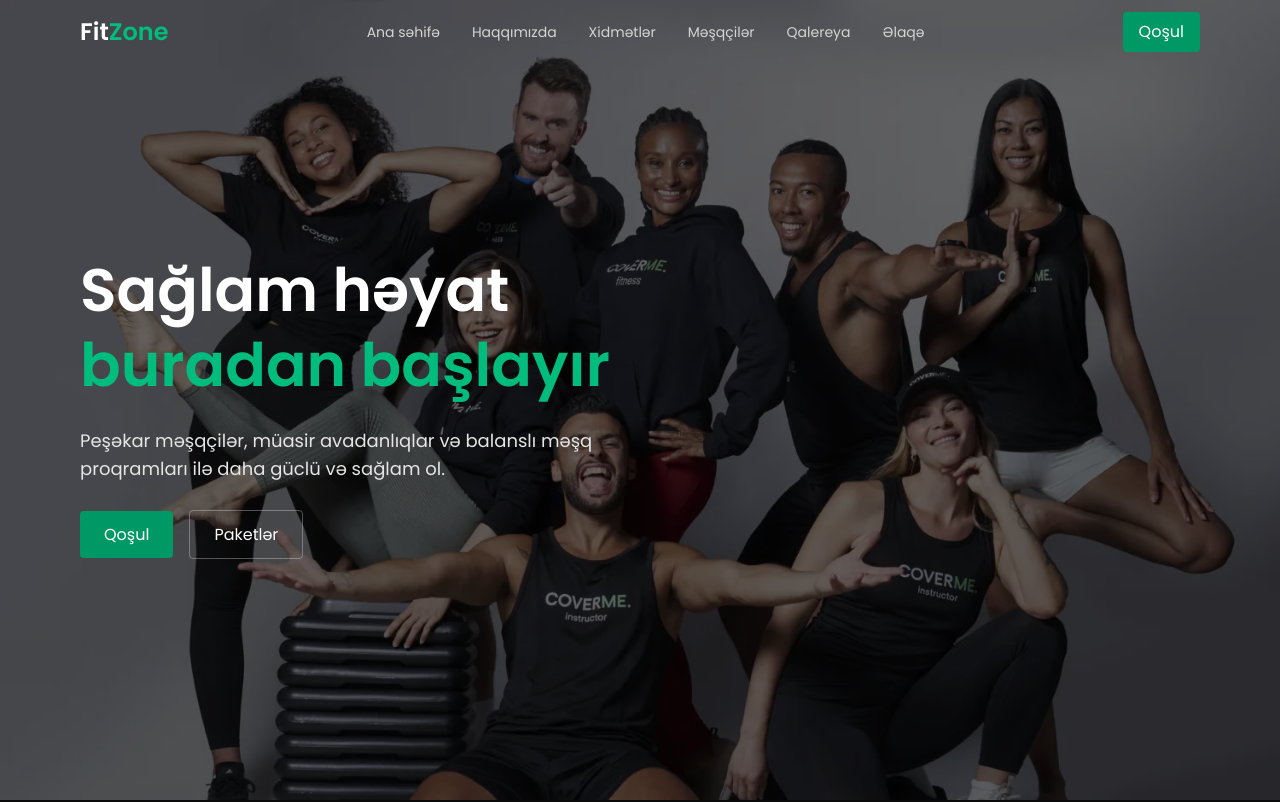
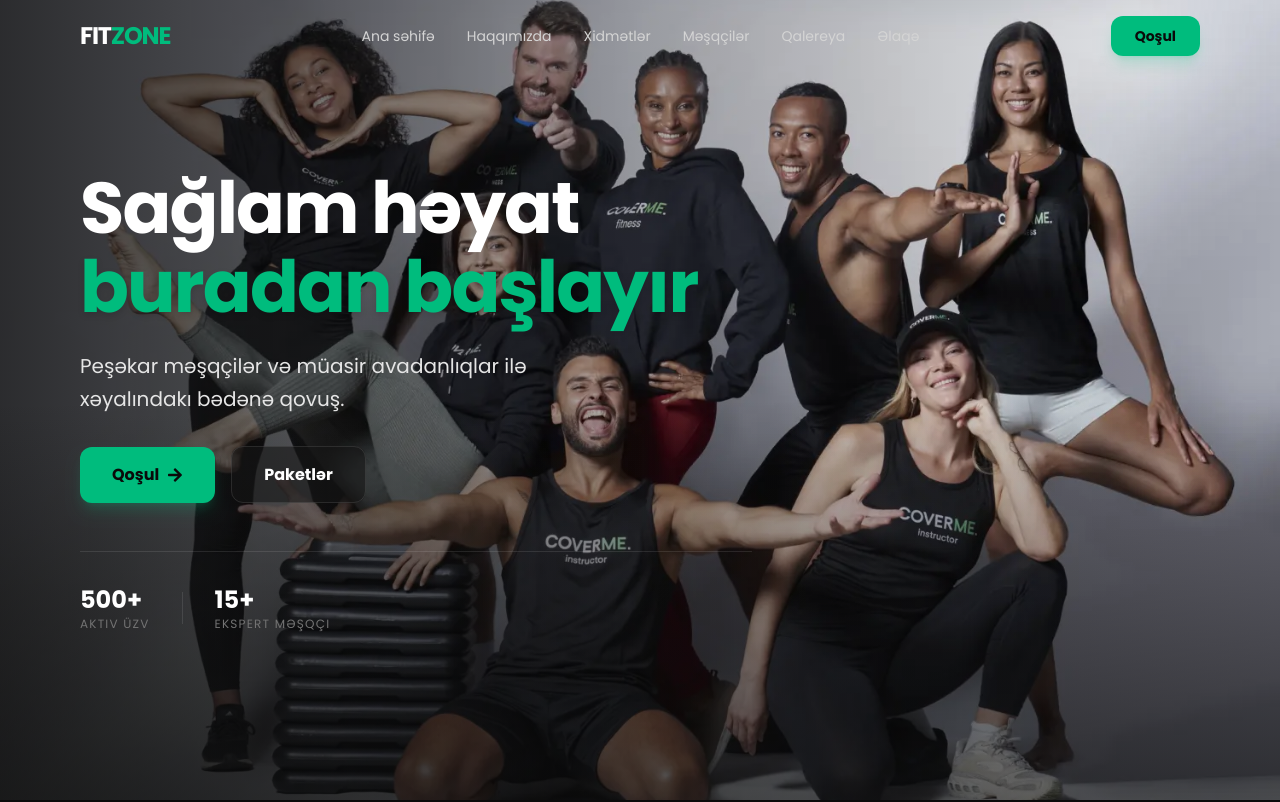
Before and after one commit to elxanoffical/Fitness, a Next.js app: page / in a window 1280 px wide. Shown: the top 802 px of the page. Built offline with nearby package versions, Linux system fonts and the light colour scheme.

Commit message:
implement premium glassmorphism navbar and cinematic hero section

```diff
--- a/components/Hero.jsx
+++ b/components/Hero.jsx
@@ -3,107 +3,122 @@
 import Image from "next/image";
 import Link from "next/link";
 import { motion } from "framer-motion";
+import { FaArrowRight } from "react-icons/fa";
 
 export default function Hero() {
-
   const container = {
     hidden: {},
     show: {
       transition: {
-        staggerChildren: 0.18,
+        staggerChildren: 0.1,
       },
     },
   };
 
   const item = {
-    hidden: { opacity: 0, y: 40 },
+    hidden: { opacity: 0, y: 20 },
     show: {
       opacity: 1,
       y: 0,
       transition: {
-        duration: 0.7,
-        ease: [0.22, 1, 0.36, 1], // professional cubic-bezier
+        duration: 0.6,
+        ease: [0.22, 1, 0.36, 1],
       },
     },
   };
 
   return (
-    <section className="relative min-h-[100svh] w-full bg-neutral-950 overflow-hidden flex">
+    <section className="relative min-h-[100svh] w-full bg-neutral-950 overflow-hidden flex items-center">
 
-      {/* BACKGROUND IMAGE */}
+      {/* BACKGROUND IMAGE - Şəkli daha aydın görmək üçün opacity artırıldı */}
       <motion.div
-        initial={{ scale: 1.08 }}
-        animate={{ scale: 1 }}
-        transition={{ duration: 1.4, ease: "easeOut" }}
+        initial={{ scale: 1.1, opacity: 0 }}
+        animate={{ scale: 1, opacity: 1 }}
+        transition={{ duration: 1.5, ease: "easeOut" }}
         className="absolute inset-0"
       >
         <Image
           src="/HeroTrainers.webp"
-          alt="Fitness Image"
+          alt="FitZone Hero"
           fill
           priority
           sizes="100vw"
-          className="object-cover object-top"
+          className="object-cover object-center "
         />
+
+        {/* Overlay - Şəffaflıq artırıldı ki, şəkil rahat görünsün */}
+        <div className="absolute inset-0 bg-gradient-to-r from-neutral-950/80 via-neutral-950/30 to-transparent" />
+        <div className="absolute inset-0 bg-gradient-to-t from-neutral-950/60 via-transparent to-transparent" />
       </motion.div>
-
-      {/* OVERLAY */}
-      <div className="absolute inset-0 bg-black/60" />
 
       {/* CONTENT */}
       <motion.div
         variants={container}
         initial="hidden"
         animate="show"
-        className="relative z-10 w-full max-w-6xl mx-auto px-4 flex flex-col justify-center"
+        className="relative z-10 w-full max-w-6xl mx-auto px-4"
       >
-
-        <div className="max-w-xl">
+        <div className="max-w-2xl">
 
           <motion.h1
             variants={item}
-            className="text-3xl sm:text-4xl md:text-6xl font-semibold text-white leading-tight"
+            className="text-4xl sm:text-5xl md:text-7xl font-bold text-white leading-[1.1] tracking-tight"
           >
             Sağlam həyat
             <br />
-            <span className="text-emerald-500">
+            <span className="text-emerald-500 drop-shadow-md">
               buradan başlayır
             </span>
           </motion.h1>
 
           <motion.p
             variants={item}
-            className="mt-4 md:mt-6 text-neutral-200 text-base md:text-lg"
+            className="mt-6 text-neutral-200 text-base md:text-xl leading-relaxed max-w-lg"
           >
-            Peşəkar məşqçilər, müasir avadanlıqlar və balanslı məşq proqramları
-            ilə daha güclü və sağlam ol.
+            Peşəkar məşqçilər və müasir avadanlıqlar ilə xəyalındakı bədənə qovuş.
           </motion.p>
 
+          {/* BUTTONS - Mobile-da yanaşı durması üçün flex-row və gap tənzimləndi */}
           <motion.div
             variants={item}
-            className="mt-8 md:mt-10 flex gap-4 flex-wrap"
+            className="mt-8 flex flex-row items-center gap-3 md:gap-4"
           >
             <motion.div whileHover={{ scale: 1.05 }} whileTap={{ scale: 0.96 }}>
               <Link
                 href="/contact"
-                className="bg-emerald-600 hover:bg-emerald-500 text-white px-6 py-3 rounded transition"
+                className="group flex items-center gap-2 bg-emerald-500 text-neutral-950 px-5 md:px-8 py-3 md:py-4 rounded-xl font-bold text-sm md:text-base transition-all shadow-lg shadow-emerald-500/20"
               >
                 Qoşul
+                <FaArrowRight className="group-hover:translate-x-1 transition-transform hidden sm:block" />
               </Link>
             </motion.div>
 
             <motion.div whileHover={{ scale: 1.05 }} whileTap={{ scale: 0.96 }}>
               <Link
                 href="/services"
-                className="border border-white/30 hover:border-emerald-500 text-white px-6 py-3 rounded transition"
+                className="bg-neutral-900/60 backdrop-blur-md border border-white/10 hover:border-emerald-500/50 text-white px-5 md:px-8 py-3 md:py-4 rounded-xl font-bold text-sm md:text-base transition-all"
               >
                 Paketlər
               </Link>
             </motion.div>
           </motion.div>
 
+          {/* STATS */}
+          <motion.div
+            variants={item}
+            className="mt-12 flex gap-6 md:gap-8 items-center border-t border-white/10 pt-8"
+          >
+            <div>
+              <p className="text-xl md:text-2xl font-bold text-white">500+</p>
+              <p className="text-neutral-500 text-[10px] md:text-xs uppercase tracking-widest">Aktiv Üzv</p>
+            </div>
+            <div className="w-px h-8 bg-white/10" />
+            <div>
+              <p className="text-xl md:text-2xl font-bold text-white">15+</p>
+              <p className="text-neutral-500 text-[10px] md:text-xs uppercase tracking-widest">Ekspert Məşqçi</p>
+            </div>
+          </motion.div>
         </div>
-
       </motion.div>
     </section>
   );
--- a/components/Navbar.jsx
+++ b/components/Navbar.jsx
@@ -26,153 +26,129 @@ export default function Navbar() {
     return () => window.removeEventListener("scroll", handleScroll);
   }, []);
 
-  /* Variants */
-
-  const container = {
-    hidden: {},
-    show: {
-      transition: {
-        staggerChildren: 0.08,
-      },
-    },
+  // Animasiya Variantları
+  const navVariants = {
+    hidden: { y: -20, opacity: 0 },
+    visible: {
+      y: 0,
+      opacity: 1,
+      transition: { staggerChildren: 0.1, duration: 0.5, ease: "easeOut" }
+    }
   };
 
-  const item = {
-    hidden: { opacity: 0, y: -15 },
-    show: {
-      opacity: 1,
-      y: 0,
-      transition: { duration: 0.4, ease: "easeOut" },
-    },
-  };
-
-  const mobileMenu = {
-    hidden: { opacity: 0, y: -30 },
-    show: {
-      opacity: 1,
-      y: 0,
-      transition: { duration: 0.4, ease: "easeOut" },
-    },
-    exit: {
-      opacity: 0,
-      y: -30,
-      transition: { duration: 0.3 },
-    },
+  const itemVariants = {
+    hidden: { y: -10, opacity: 0 },
+    visible: { y: 0, opacity: 1 }
   };
 
   return (
     <>
       <nav
-        className={`fixed top-0 w-full z-50 transition
-        ${scrolled
-            ? "bg-neutral-950 border-b border-neutral-800"
-            : "bg-transparent"
+        className={`fixed top-0 w-full z-[100] transition-all duration-500 ${
+          scrolled
+            ? "bg-neutral-950/80 backdrop-blur-md border-b border-white/5 py-3"
+            : "bg-transparent py-5"
         }`}
       >
-        <div className="max-w-6xl mx-auto h-16 px-4 flex items-center justify-between">
+        <div className="max-w-6xl mx-auto px-4 flex items-center justify-between">
+
           {/* Logo */}
           <motion.div
-            initial={{ opacity: 0, y: -20 }}
-            animate={{ opacity: 1, y: 0 }}
-            transition={{ duration: 0.5 }}
+            initial={{ opacity: 0, x: -20 }}
+            animate={{ opacity: 1, x: 0 }}
           >
-            <Link href="/" className="text-2xl font-semibold text-white">
-              Fit<span className="text-emerald-500">Zone</span>
+            <Link href="/" className="text-2xl font-bold text-white tracking-tighter">
+              FIT<span className="text-emerald-500">ZONE</span>
             </Link>
           </motion.div>
 
           {/* Desktop Links */}
-          <motion.ul
-            variants={container}
-            initial="hidden"
-            animate="show"
-            className="hidden lg:flex gap-8 text-sm"
+          <ul className="hidden lg:flex items-center gap-8">
+            {links.map((link, idx) => (
+              <motion.li
+                key={link.name}
+                initial={{ opacity: 0, y: -10 }}
+                animate={{ opacity: 1, y: 0 }}
+                transition={{ delay: idx * 0.05 }}
               >
-            {links.map((link) => (
-              <motion.li key={link.name} variants={item}>
                 <Link
                   href={link.href}
-                  className="text-neutral-300 hover:text-emerald-400 transition"
+                  className="text-sm font-medium text-neutral-300 hover:text-emerald-500 transition-colors duration-300 relative group"
                 >
                   {link.name}
+                  <span className="absolute -bottom-1 left-0 w-0 h-[2px] bg-emerald-500 transition-all duration-300 group-hover:w-full" />
                 </Link>
               </motion.li>
             ))}
-          </motion.ul>
+          </ul>
 
           {/* Desktop CTA */}
           <motion.div
-            initial={{ opacity: 0, y: -10 }}
-            animate={{ opacity: 1, y: 0 }}
-            transition={{ delay: 0.3 }}
-            className="hidden lg:inline-flex"
+            initial={{ opacity: 0, scale: 0.8 }}
+            animate={{ opacity: 1, scale: 1 }}
+            className="hidden lg:block"
           >
             <Link
               href="/contact"
-              className="bg-emerald-600 hover:bg-emerald-500 text-white px-4 py-2 rounded transition"
+              className="bg-emerald-500 hover:bg-emerald-600 text-neutral-950 px-6 py-2.5 rounded-xl font-bold text-sm transition-all shadow-lg shadow-emerald-500/20"
             >
               Qoşul
             </Link>
           </motion.div>
 
-          {/* Mobile Button */}
-          <motion.button
-            whileTap={{ scale: 0.9 }}
+          {/* Mobile Toggle */}
+          <button
             onClick={() => setOpen(!open)}
-            className="lg:hidden text-neutral-200"
+            className="lg:hidden text-white p-2 bg-neutral-900 rounded-lg border border-white/5"
           >
-            <motion.div
-              animate={{ rotate: open ? 180 : 0 }}
-              transition={{ duration: 0.3 }}
-            >
-              {open ? <FiX size={28} /> : <FiMenu size={28} />}
-            </motion.div>
-          </motion.button>
+            {open ? <FiX size={24} /> : <FiMenu size={24} />}
+          </button>
         </div>
       </nav>
 
-      {/* Mobile Menu */}
+      {/* Mobile Menu Overlay */}
       <AnimatePresence>
         {open && (
           <motion.div
-            variants={mobileMenu}
-            initial="hidden"
-            animate="show"
-            exit="exit"
-            className="lg:hidden fixed inset-0 z-40 bg-neutral-950 pt-24 px-6"
+            initial={{ opacity: 0, x: "100%" }}
+            animate={{ opacity: 1, x: 0 }}
+            exit={{ opacity: 0, x: "100%" }}
+            transition={{ type: "spring", damping: 25, stiffness: 200 }}
+            className="fixed inset-0 z-[90] bg-neutral-950 lg:hidden flex flex-col justify-center px-8"
           >
-            <motion.ul
-              variants={container}
-              initial="hidden"
-              animate="show"
-              className="flex flex-col gap-6"
+            <div className="space-y-8">
+              {links.map((link, idx) => (
+                <motion.div
+                  key={link.name}
+                  initial={{ opacity: 0, x: 20 }}
+                  animate={{ opacity: 1, x: 0 }}
+                  transition={{ delay: idx * 0.1 }}
                 >
-              {links.map((link) => (
-                <motion.li key={link.name} variants={item}>
                   <Link
                     href={link.href}
                     onClick={() => setOpen(false)}
-                    className="block text-xl text-neutral-200 border-b border-neutral-800 pb-3"
+                    className=" block text-xl text-neutral-200 border-b border-neutral-800 pb-3 transition-colors"
                   >
                     {link.name}
                   </Link>
-                </motion.li>
+                </motion.div>
               ))}
-            </motion.ul>
 
               <motion.div
                 initial={{ opacity: 0 }}
                 animate={{ opacity: 1 }}
-              transition={{ delay: 0.4 }}
+                transition={{ delay: 0.6 }}
+                className="pt-8 border-t border-white/5"
               >
                 <Link
                   href="/contact"
                   onClick={() => setOpen(false)}
-                className="mt-10 block text-center bg-emerald-600 hover:bg-emerald-500 text-white py-4 rounded text-lg"
+                  className="inline-block w-full text-center bg-emerald-500 text-neutral-950 py-4 rounded-2xl font-bold text-xl"
                 >
                   Qoşul
                 </Link>
               </motion.div>
+            </div>
           </motion.div>
         )}
       </AnimatePresence>
```
Lines whose indentation alone changed are shown as unchanged.
